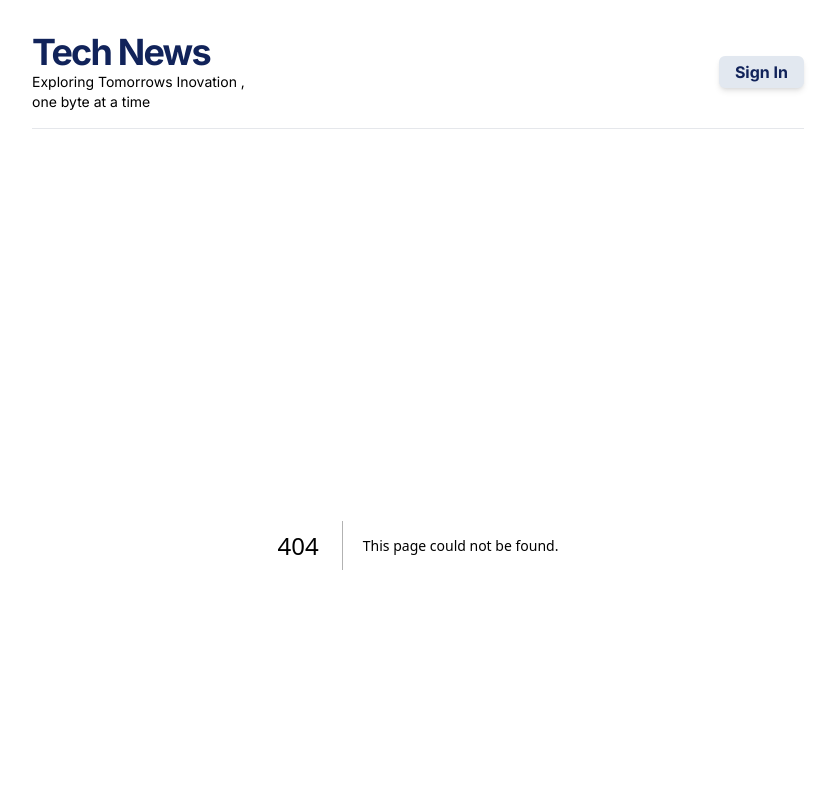
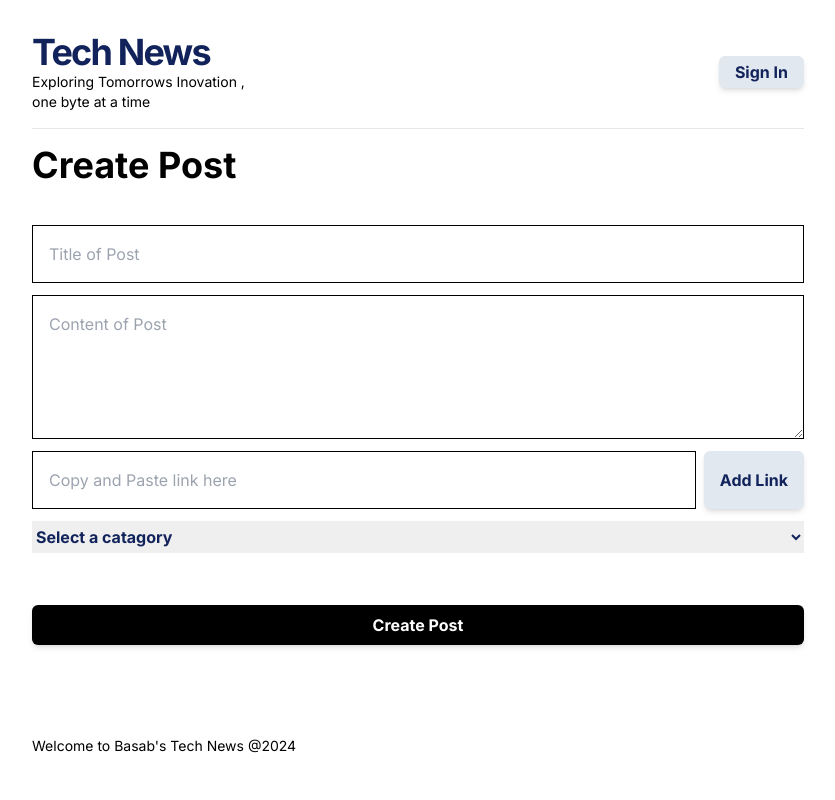
Before and after one commit to Basab-Saha/NextJS_WebApp, a Next.js app: page /create-post in a window 1280 px wide. Before the commit this address had no page. Shown: the top 800 px of the page, without its empty margins (222-1057 px from the left). Built offline with nearby package versions, Linux system fonts and the light colour scheme.

Commit message:
Create PostPage styled and added logic for adding and deleting link - Commit5

```diff
--- /dev/null
+++ b/app/create-post/page.tsx
@@ -0,0 +1,83 @@
+'use client'
+
+import { CatagoriesData } from "../data"
+import {useState} from 'react'
+
+export default function CreatePost(){
+
+
+    const[allLinks , setAllLinks]=useState<string[]>([])
+
+    const[currentLink  , setCurrentLink]=useState("");
+
+    const addLink = (e: React.MouseEvent<HTMLButtonElement, MouseEvent>) => {
+        e.preventDefault();
+        if (currentLink.trim() !== "") { // Check if currentLink is not an empty string after trimming
+          setAllLinks((prev) => [...prev, currentLink]);
+          console.log(currentLink);
+          setCurrentLink("");
+        } else {
+          alert("Paste a link and add!");
+        }
+      };
+
+      const deleteLink = (singleLink) => {
+        const indexToRemove = allLinks.findIndex((oneLink) => oneLink === singleLink);
+
+        if (indexToRemove !== -1) {
+          const newAllLinks = [...allLinks];
+          newAllLinks.splice(indexToRemove, 1);
+          setAllLinks(newAllLinks);
+        }
+      };
+
+
+    return(
+        <div>
+            <h2 className="text-4xl font-bold ">Create Post</h2>
+            <form className="mt-10 flex flex-col gap-3">
+                <input type="text" className="border border-black px-4 py-4" placeholder="Title of Post" />
+                <textarea  className="h-36 border border-black px-4 py-4" placeholder="Content of Post"/>
+
+
+                {
+                     allLinks &&   allLinks.map((singleLink,i)=>{
+                            return(
+                                <div key={i} className="flex gap-3">
+                                    <p >{singleLink}</p>
+                               <button onClick={() => deleteLink(singleLink)}><svg xmlns="http://www.w3.org/2000/svg" fill="none" viewBox="0 0 24 24" strokeWidth={1.5} stroke="currentColor" className="w-6 h-6">
+                                    <path strokeLinecap="round" strokeLinejoin="round" d="m14.74 9-.346 9m-4.788 0L9.26 9m9.968-3.21c.342.052.682.107 1.022.166m-1.022-.165L18.16 19.673a2.25 2.25 0 0 1-2.244 2.077H8.084a2.25 2.25 0 0 1-2.244-2.077L4.772 5.79m14.456 0a48.108 48.108 0 0 0-3.478-.397m-12 .562c.34-.059.68-.114 1.022-.165m0 0a48.11 48.11 0 0 1 3.478-.397m7.5 0v-.916c0-1.18-.91-2.164-2.09-2.201a51.964 51.964 0 0 0-3.32 0c-1.18.037-2.09 1.022-2.09 2.201v.916m7.5 0a48.667 48.667 0 0 0-7.5 0" />
+                                     </svg>
+                                </button>
+
+                                </div>
+                            )
+                        })
+                    }
+                {/*Add Link Div */}
+                <div className="flex flex-row gap-2">
+
+                     <input type="text" value={currentLink} onChange={(e)=>setCurrentLink(e.target.value)} className="border flex-1 border-black px-4 py-4" placeholder="Copy and Paste link here" />
+                     <button onClick={addLink} className="btn flex-3/4">Add Link</button>
+
+                </div>
+
+                {/*select catagory box */}
+                <select className="h-8 font-bold text-dark"  >
+                    <option value="">Select a catagory</option>
+                    {
+                      CatagoriesData &&  CatagoriesData.map((cat)=>{
+                            return(
+                                <option key={cat.id}>{cat.name}</option>
+                            )
+                        })
+                    }
+                </select>
+
+                    <button className="primary_btn  mt-10">Create Post</button>
+
+
+            </form>
+        </div>
+    )
+}
--- a/app/globals.css
+++ b/app/globals.css
@@ -10,3 +10,13 @@
 .hoverClass{
   @apply transition hover:scale-105
 }
+.primary_btn {
+  @apply bg-black text-white px-4 py-2 rounded-md font-bold shadow-md;
+
+  /* Set transition for background and text color */
+  transition: background-color 0.3s ease, color 0.3s ease;
+}
+
+.primary_btn:hover {
+  @apply bg-neo text-dark;
+}
--- a/tailwind.config.ts
+++ b/tailwind.config.ts
@@ -10,6 +10,7 @@ const config: Config = {
     extend: {
       colors:{
         dark:"#11235A",
+        neo:"#52D3D8"
       }
     },
   },
```
